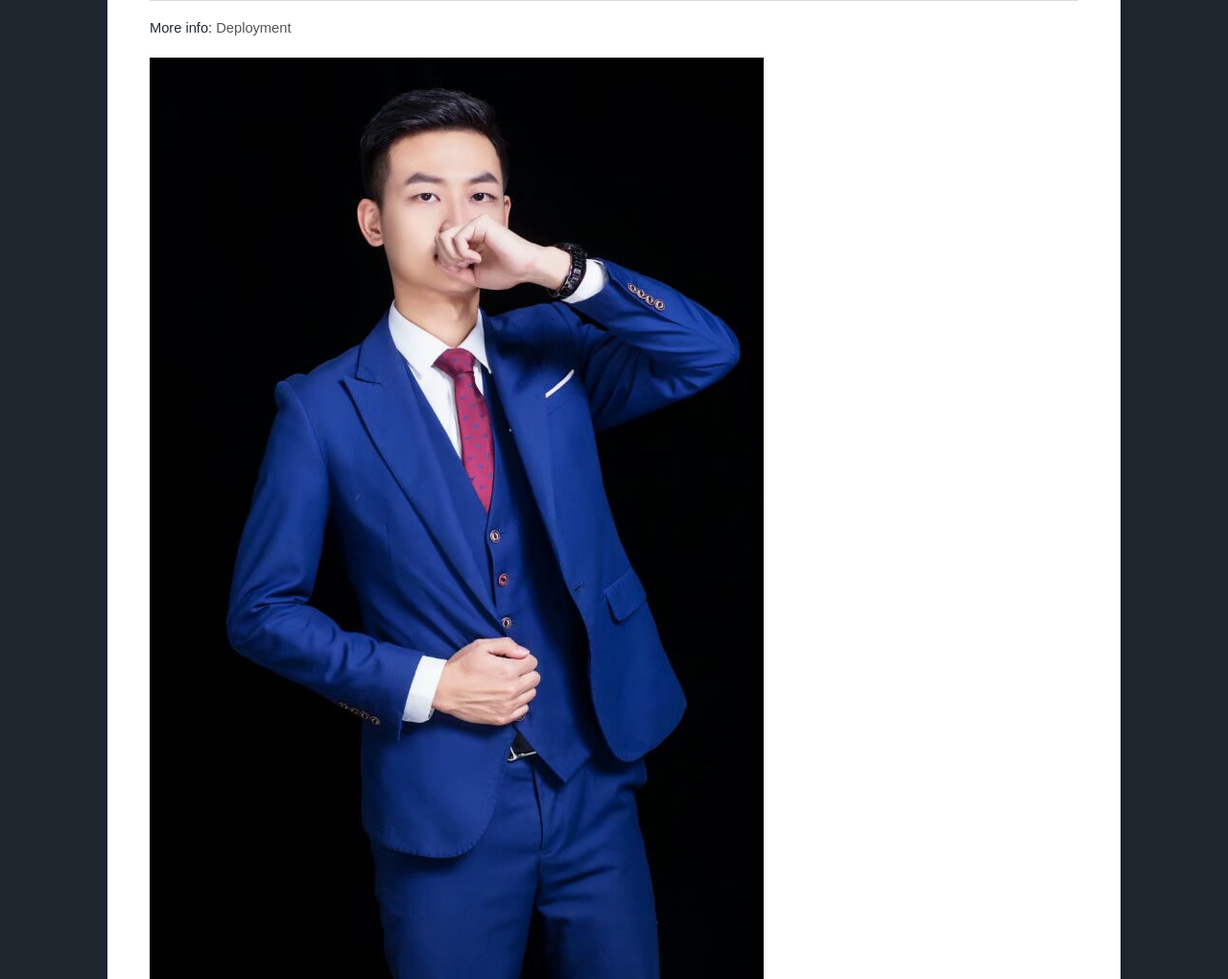
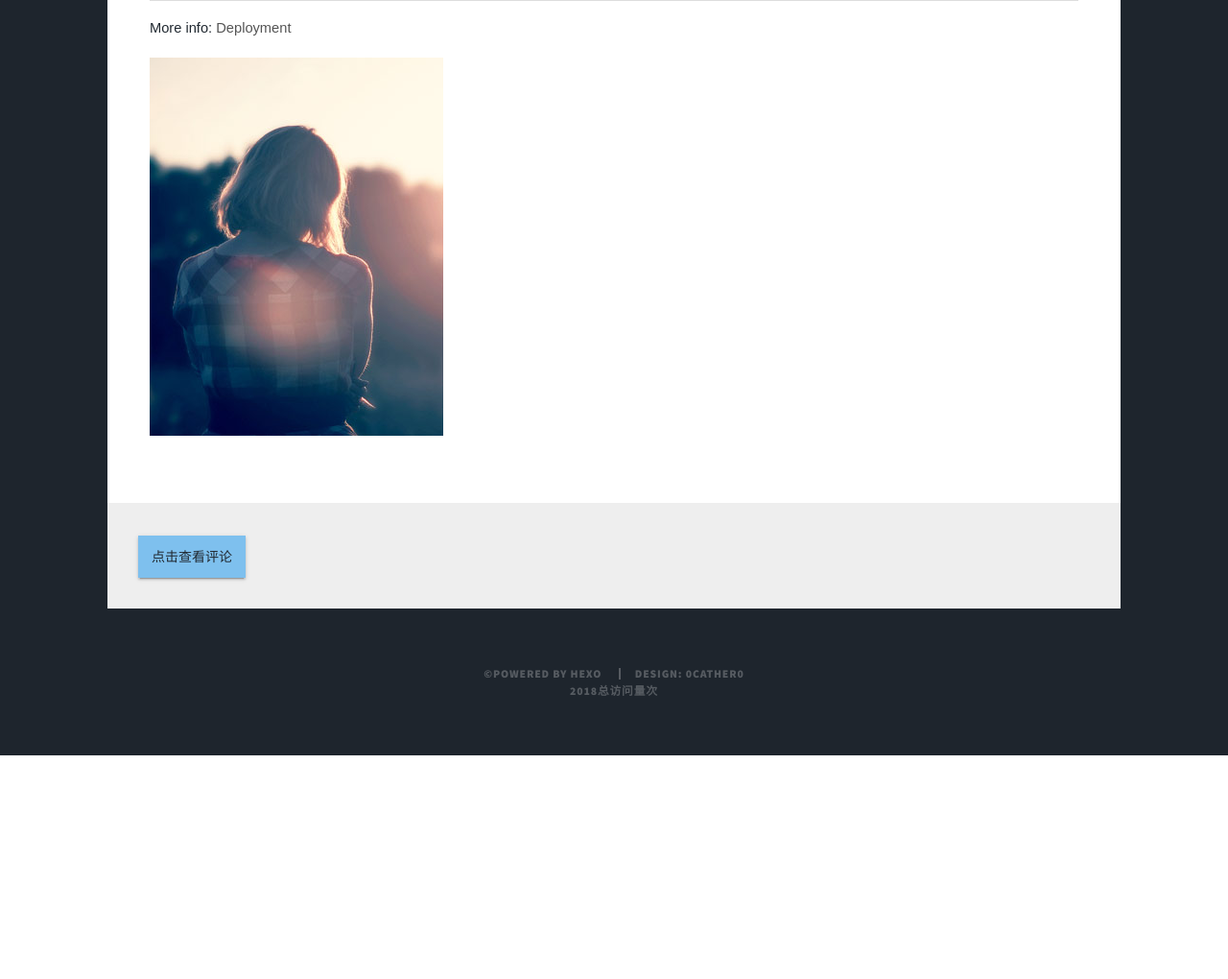
Before and after one commit to 0Cather0/0Cather0.github.io, a plain HTML site: page 2018/04/14/hello-world/index.html in a window 1280 px wide. Shown: the part 1575-2595 px from the top of the page at 96% size. After the commit the page ends 2362 px from the top, so only its background shows below. Drawn offline with nearby package versions, Linux system fonts and the light colour scheme; some packages are replaced by stand-ins of ours; a script that the page names is missing.

Commit message:
Site updated: 2018-04-17 23:51:46

```diff
--- a/2018/04/14/hello-world/index.html
+++ b/2018/04/14/hello-world/index.html
@@ -174,7 +174,7 @@ More info: [Generating](https://hexo.io/docs/generating.html)
 
 &lt;pre&gt;`&lt;span class=&quot;hljs-variable&quot;&gt;$ &lt;/span&gt;hexo deploy
 </code></pre><p>More info: <a href="https://hexo.io/docs/deployment.html" target="_blank" rel="noopener">Deployment</a></p>
-<p><img src="/images/me.jpg" alt=""></p>
+<p><img src="/images/she.jpg" alt=""></p>
 
             </div>
 
```
